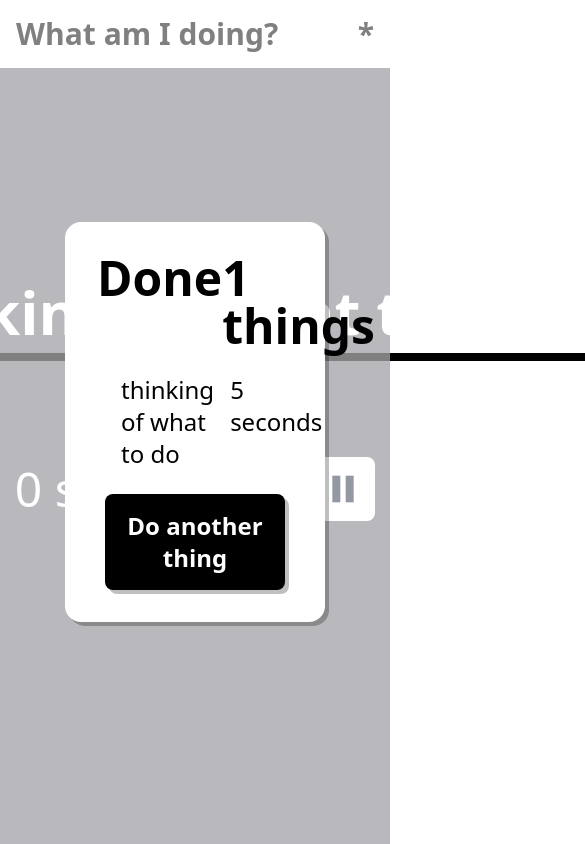
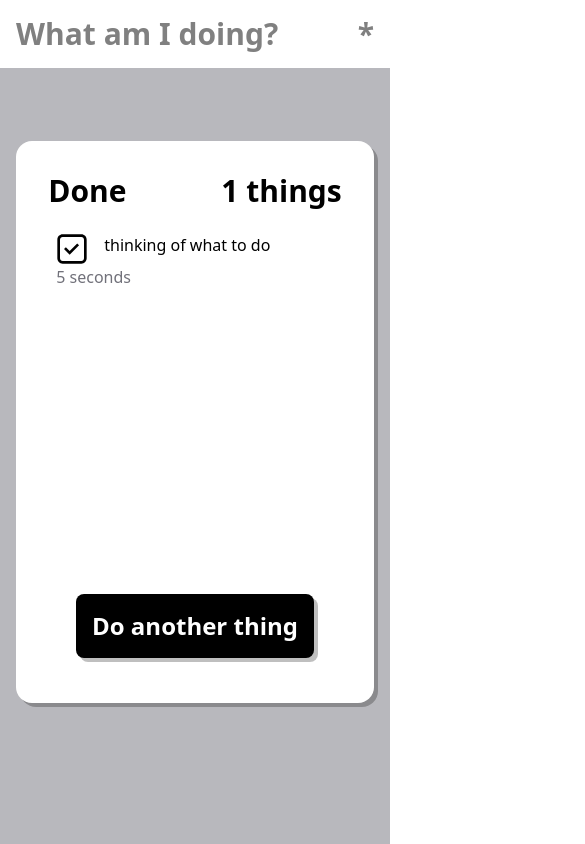
Before and after one commit to futurepaul/what-am-i-doing, a Next.js app: page / in a window 390 px wide. Both pictures are taken after a click on the button "Done". Shown: the top 844 px of the page, 585 px wide, since content can reach past the window. Built offline with nearby package versions, Linux system fonts and the light colour scheme.

Commit message:
fix timer and tweak styling for mobile

```diff
--- a/pages/index.tsx
+++ b/pages/index.tsx
@@ -28,25 +28,28 @@ function prettyPrintTime(time: number): string {
 function Prompt({ promptText, setPromptText, inputRef }: any) {
   return (
     <input
-      className="text-6xl font-bold text-white border-b-8 border-black m-4 bg-transparent text-center"
+      className="w-11/12 text-3xl md:text-6xl font-bold text-white border-b-4 md:border-b-8 border-black bg-transparent text-center"
       spellCheck={false}
       ref={inputRef}
-      onChange={(e) => setPromptText(e.target.value)}
+      contentEditable={true}
       value={promptText}
+      onInput={(e) => setPromptText((e.target as HTMLInputElement).value)}
     />
   );
 }
 
-// Timer effect from https://www.code-boost.com/video/how-to-build-a-react-stopwatch-timer/
-function Time({ time, setTime, paused, setPaused }: any) {
+function Time({ time, resetTimer, paused, setPaused }: any) {
   return (
-    <div className="flex flex-row text-5xl text-white items-center">
-      <span>{prettyPrintTime(time)}</span>
+    <div className="flex flex-col md:flex-row text-5xl text-white items-center justify-center">
+      <div className="flex flex-row justify-center items-center text-center">
+        {prettyPrintTime(time)}
+      </div>
+      <div className="flex flex-row">
         <button
           className="hover:bg-white hover:text-blue rounded-lg my-2 ml-2"
           onClick={() => {
             setPaused(false);
-          setTime(0);
+            resetTimer();
           }}
         >
           <Reset width="4rem" height="4rem" />
@@ -61,6 +64,7 @@ function Time({ time, setTime, paused, setPaused }: any) {
         >
           <Pause width="4rem" height="4rem" />
         </button>
+      </div>
     </div>
   );
 }
@@ -91,21 +95,25 @@ function Dones({
 }) {
   return (
     <div className="fixed z-10 inset-0 overflow-y-auto w-full h-full flex items-center justify-center bg-white bg-opacity-50">
-      <div className="rounded-2xl bg-white p-8 shadow m-10 w-2/3">
+      <div className="rounded-2xl bg-white px-8 pt-8 md:p-8 shadow w-11/12 h-4/6 md:h-auto">
         <div className="flex justify-between">
-          <h2 className="text-5xl font-bold pb-4">Done</h2>
-          <h2 className="text-5xl font-bold pb-4">{`${dones.length} things`}</h2>
+          <h2 className="text-3xl md:text-5xl font-bold pb-4">Done</h2>
+          <h2 className="text-3xl md:text-5xl font-bold pb-4">{`${dones.length} things`}</h2>
         </div>
-        <ul>
+        <ul className="flex flex-col overflow-y-scroll md:h-auto h-4/6">
           {dones.map((d) => (
             <li
               key={d.id}
-              className="text-2xl flex flex-row p-2 even:bg-gray-100"
+              className="md:text-2xl flex flex-col md:flex-row p-2 even:bg-gray-100"
             >
-              <Check width="2rem" height="2rem" />
+              <div className="flex flex-row">
+                <Check width="32px" height="32px" />
                 <div className="pl-4">{d.text}</div>
+              </div>
               <div className="flex-1" />
-              <div className="pl-4">{prettyPrintTime(d.duration)}</div>
+              <div className="md:pl-4 text-gray-500">
+                {prettyPrintTime(d.duration)}
+              </div>
             </li>
           ))}
         </ul>
@@ -117,12 +125,50 @@ function Dones({
   );
 }
 
+function useTimer() {
+  const [time, setTime] = useState<number>(0);
+  const [startTime, setStartTime] = useState<number | null>(null);
+  const [paused, setPaused] = useState<boolean>(false);
+  const [prePauseTime, setPrePauseTime] = useState<number>(0);
+
+  const resetTimer = () => {
+    setStartTime(null);
+    setPrePauseTime(0);
+    setTime(0);
+  };
+
+  useEffect(() => {
+    let interval: any = null;
+
+    if (!paused) {
+      interval = setInterval(() => {
+        if (startTime == null) {
+          setStartTime(Date.now());
+          setTime(prePauseTime);
+        } else {
+          setTime(Date.now() - startTime + prePauseTime);
+        }
+      }, 100);
+    } else if (paused) {
+      setPrePauseTime(time);
+      setStartTime(null);
+      clearInterval(interval);
+    }
+
+    return () => clearInterval(interval);
+  }, [paused, startTime]);
+
+  return { time, resetTimer, paused, setPaused };
+}
+
 export default function Home() {
-  const [paused, setPaused] = useState(false);
-  const [time, setTime] = useState(0);
-  const [showDones, setShowDones] = useState(false);
-  const [promptText, setPromptText] = useState("thinking of what to do");
+  const [showDones, setShowDones] = useState<boolean>(false);
+  const [promptText, setPromptText] = useState<string>(
+    "thinking of what to do"
+  );
   const [dones, setDones] = useState<Array<Done>>([]);
+
+  const { time, resetTimer, paused, setPaused } = useTimer();
 
   const inputRef = useRef<HTMLInputElement>(null);
 
@@ -131,22 +177,8 @@ export default function Home() {
     moveCursorToEnd(inputRef.current);
   }, [inputRef]);
 
-  useEffect(() => {
-    let interval: any = null;
-
-    if (!paused) {
-      interval = setInterval(() => {
-        setTime((prevTime) => prevTime + 10);
-      }, 10);
-    } else if (paused) {
-      clearInterval(interval);
-    }
-
-    return () => clearInterval(interval);
-  }, [paused]);
-
   const clickDone = () => {
-    setTime(0);
+    resetTimer();
     setPaused(true);
     const newDones = [
       {
@@ -193,7 +225,7 @@ export default function Home() {
         <p className="text-4xl italic text-white p-4">for</p>
         <Time
           time={time}
-          setTime={setTime}
+          resetTimer={resetTimer}
           paused={paused}
           setPaused={setPaused}
         />
@@ -201,8 +233,6 @@ export default function Home() {
           <Button onClick={clickDone}>Done</Button>
         </div>
       </main>
-
-      <footer className="flex items-center justify-center w-full h-8"></footer>
     </div>
   );
 }
```
Lines whose indentation alone changed are shown as unchanged.
